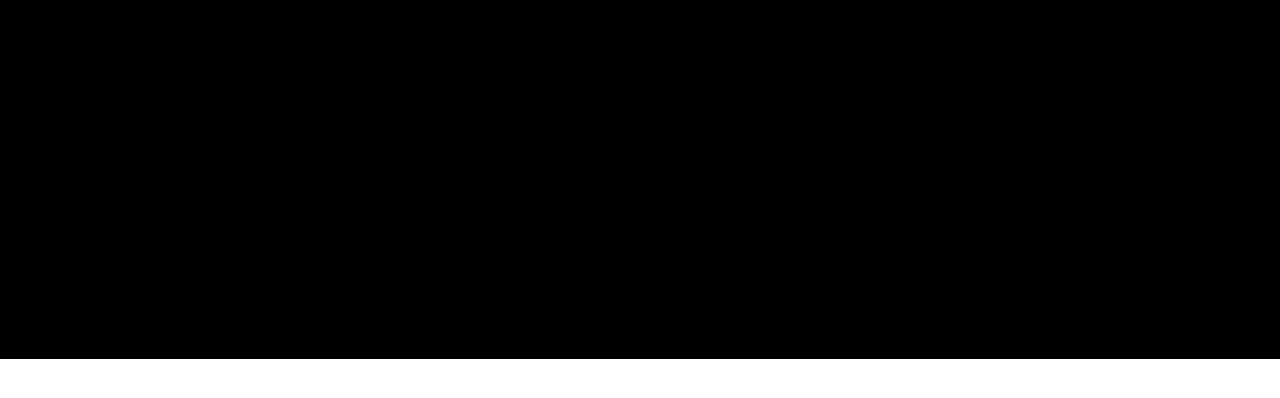
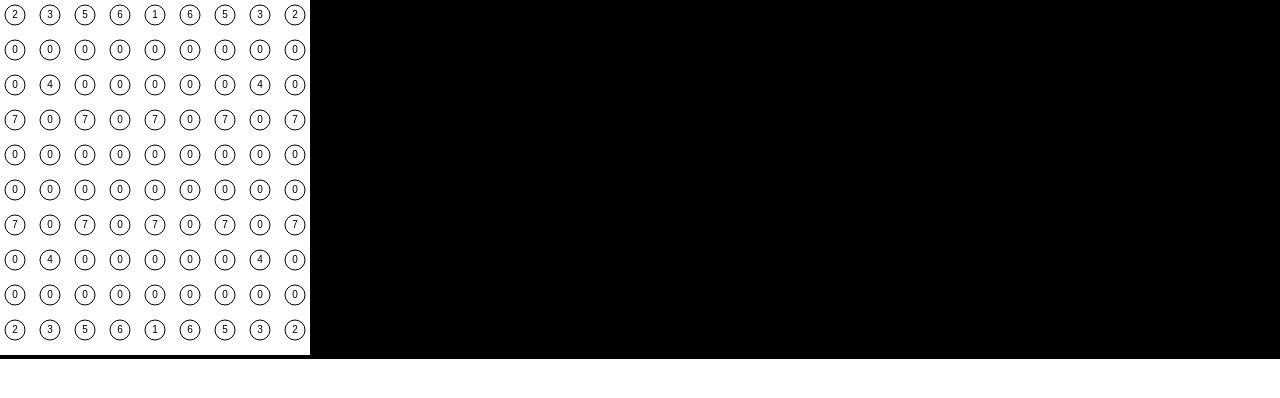
Before and after one commit to uljdcwy/xq, a plain HTML site: page index.html in a window 1280 px wide. Drawn offline with Linux system fonts and the light colour scheme.

Commit message:
commit -a "test2"

```diff
--- a/index.html
+++ b/index.html
@@ -10,6 +10,9 @@
       }
       .bg{
         background-color: black;
+      }
+      #canvas{
+        background-color: white;
       }
     </style>
   </head>
```
